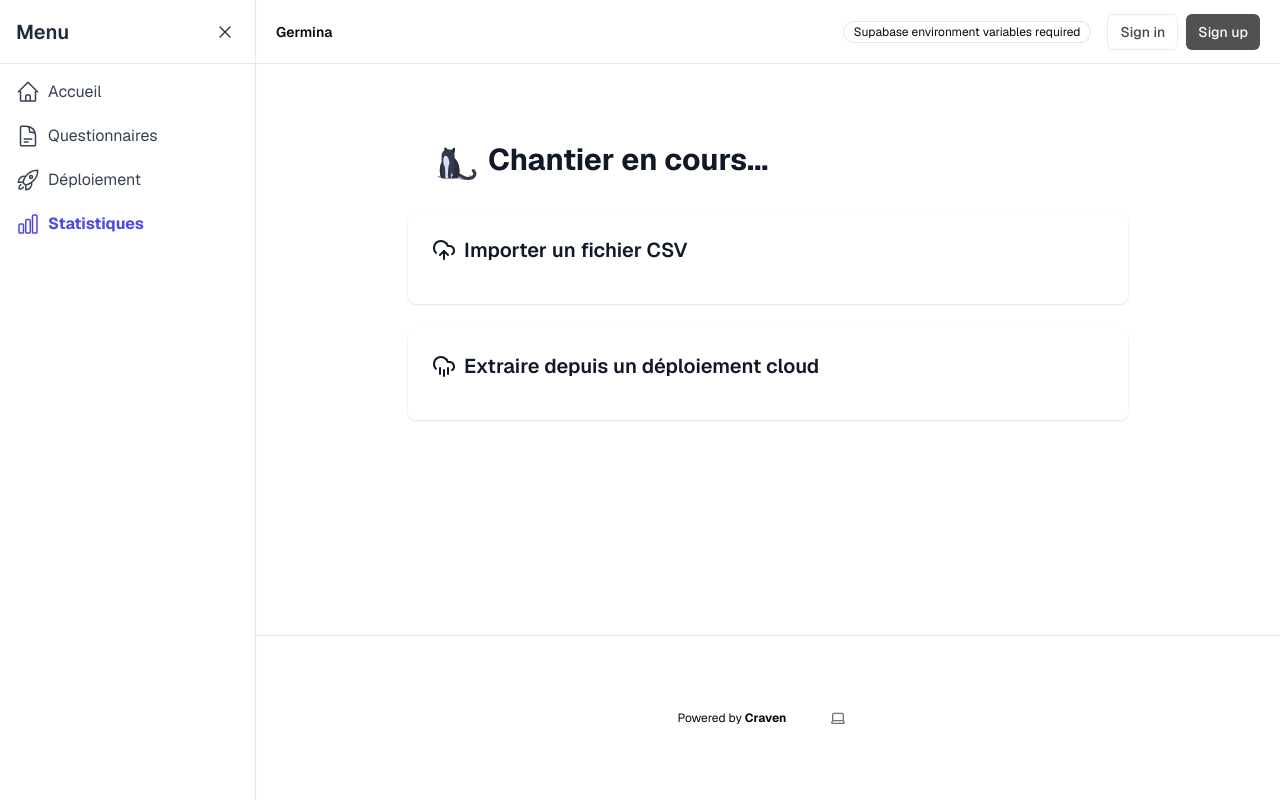
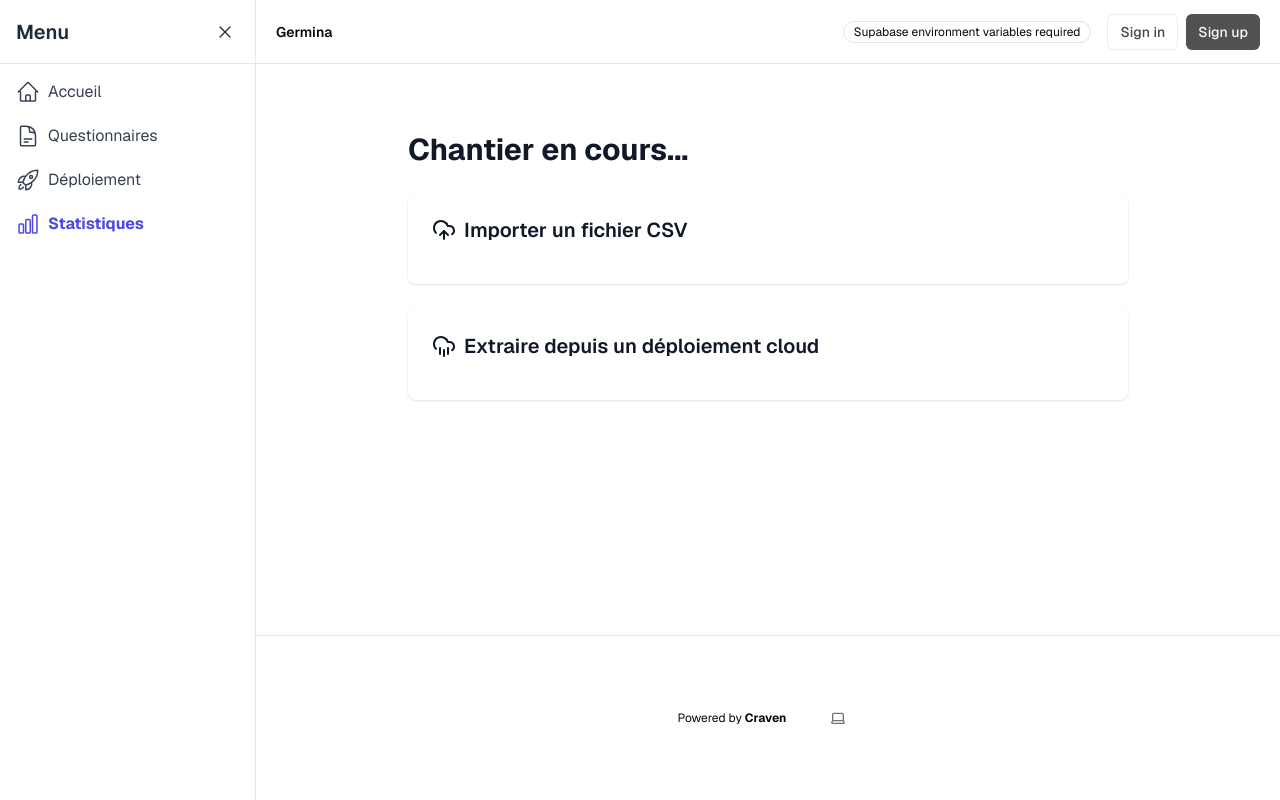
Before and after one commit to craven95/germina, a Next.js app in the folder interface/: page /protected/statistics in a window 1280 px wide. Built offline with nearby package versions, Linux system fonts and the light colour scheme; no server answers.

Commit message:
will add lottie gif later

```diff
--- a/interface/app/protected/statistics/page.tsx
+++ b/interface/app/protected/statistics/page.tsx
@@ -1,15 +1,12 @@
 'use client';
 
 import { UploadCloud, CloudRain } from 'lucide-react';
-import Lottie from 'lottie-react';
-import waveAnimation from '../../../components/animations/cat_waiting.json';
 
 export default function StatisticsPage() {
 
   return (
     <section className="container mx-auto px-6 py-12 max-w-3xl">
       <div className="flex items-center">
-      <div className="w-20 h-20"><Lottie animationData={waveAnimation} loop /></div>
       <h1 className="text-3xl font-bold mb-6 text-gray-900 dark:text-gray-100">
         Chantier en cours...
       </h1>
```
